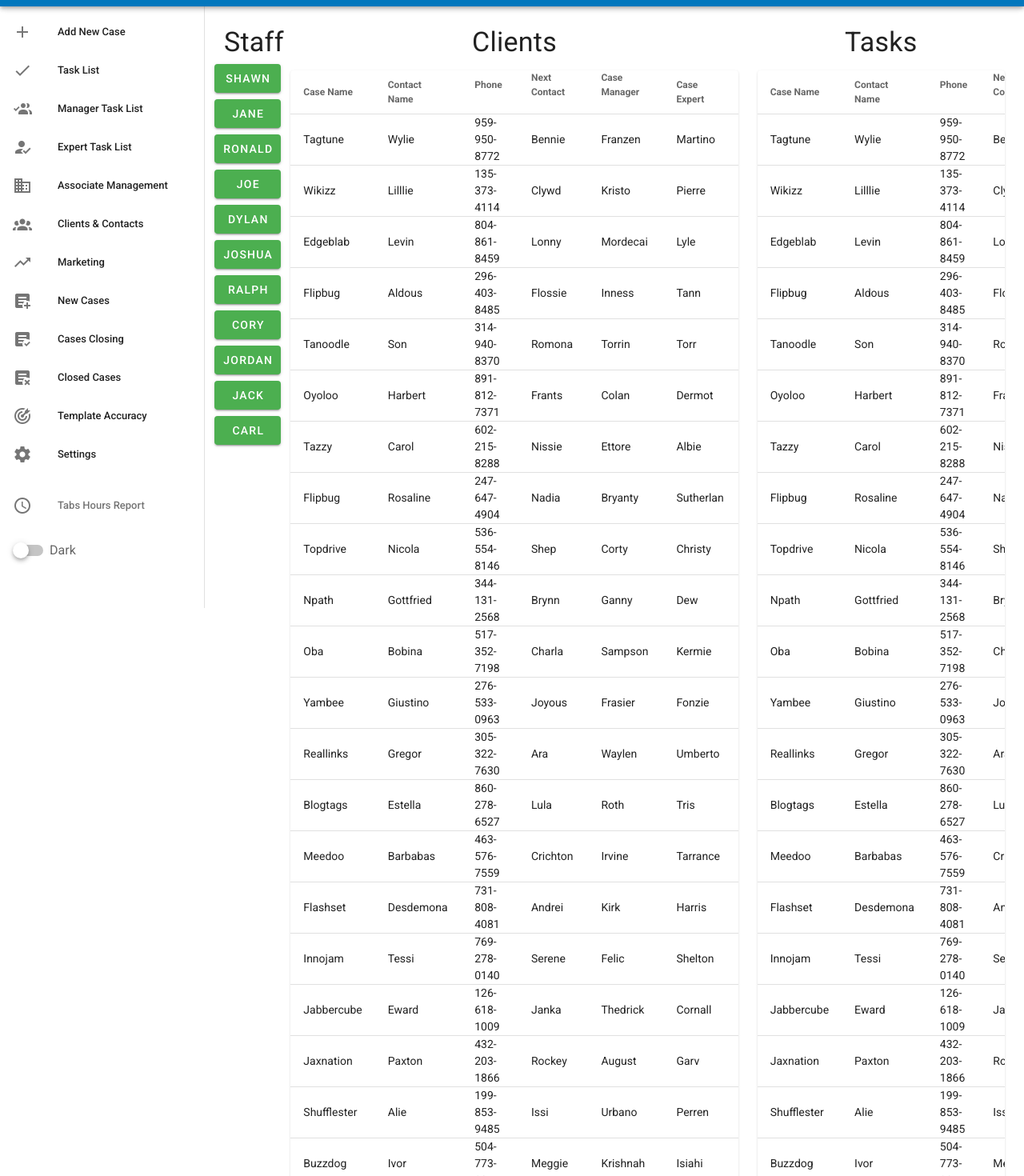
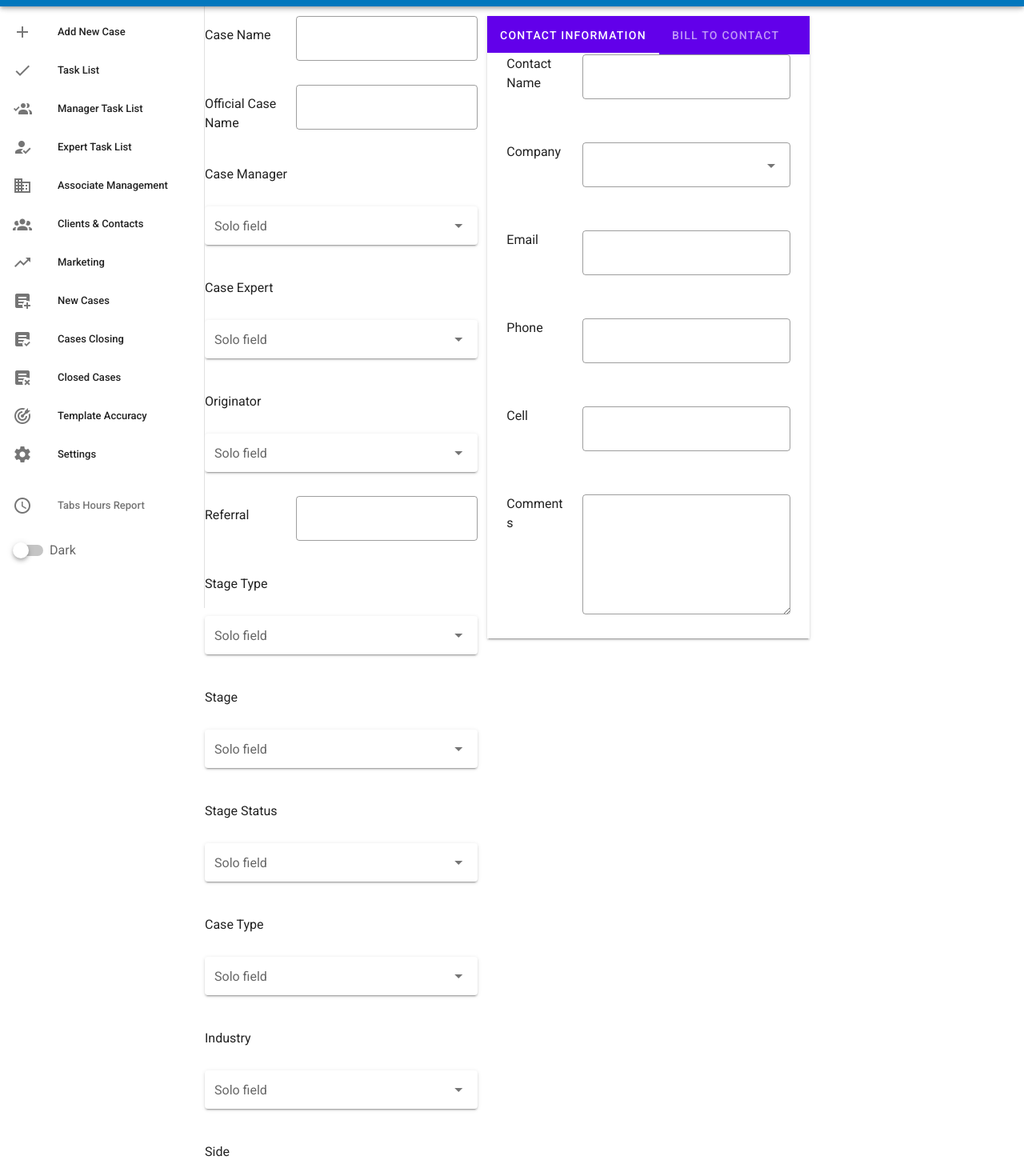
Before and after one commit to CobyYates/Alpine-CMS, a Vue app: page /client in a window 1280 px wide. Shown: the part 40-1510 px from the top of the page at 80% size. Built offline with nearby package versions, Linux system fonts and the light colour scheme.

Commit message:
added client page, working on forms, 1st/2nd columns started

```diff
--- a/package.json
+++ b/package.json
@@ -10,6 +10,7 @@
   "dependencies": {
     "core-js": "^3.6.4",
     "vue": "^2.6.11",
+    "vue-router": "^3.1.6",
     "vuetify": "^2.2.11"
   },
   "devDependencies": {
--- a/src/App.vue
+++ b/src/App.vue
@@ -76,14 +76,13 @@
 
     <v-content>
       <v-container class="fill-height mx-0" fluid>
-        <Home />
+        <router-view></router-view>
       </v-container>
     </v-content>
   </v-app>
 </template>
 
 <script>
-import Home from "./components/Home";
 
 export default {
   props: {
@@ -117,8 +116,5 @@ export default {
     //   { picture: 78, text: 'MKBHD' },
     // ],
   }),
-  components: {
-    Home
-  },
 };
 </script>
--- /dev/null
+++ b/src/components/Client.vue
@@ -0,0 +1,179 @@
+<template>
+  <v-row>
+    <v-col cols="4">
+      <v-row v-for="detail in caseDetails" :key="detail.i" class="my-0 py-0">
+        <v-col cols="4" class="px-0">
+          <p>{{ detail.name }}</p>
+        </v-col>
+        <v-text-field
+          v-if="!detail.select"
+          outlined
+          class="my-0 py-0"
+        ></v-text-field>
+        <v-select
+          v-if="detail.select"
+          :items="detail.selects"
+          label="Solo field"
+          solo
+        ></v-select>
+      </v-row>
+    </v-col>
+    <v-col cols="5">
+      <v-tabs
+        v-model="tab"
+        background-color="deep-purple accent-4"
+        class="elevation-2"
+        dark
+        :centered="centered"
+        :grow="grow"
+        :vertical="vertical"
+        :right="right"
+        :prev-icon="prevIcon ? 'mdi-arrow-left-bold-box-outline' : undefined"
+        :next-icon="nextIcon ? 'mdi-arrow-right-bold-box-outline' : undefined"
+        :icons-and-text="icons"
+      >
+        <v-tabs-slider></v-tabs-slider>
+
+        <v-tab v-for="i in tabs" :key="i" :href="`#tab-${i}`">
+          {{ i }}
+        </v-tab>
+
+        <v-tab-item v-for="test in tabs" :key="test" :value="'tab-' + test">
+          <v-card flat tile>
+            <!-- <div v-if="i === 'Contact Information'"> -->
+              <v-row v-for="item in tabForm[0]" :key="item" class="mx-3">
+                <v-col cols="3">
+                  <p>{{ item.name }}</p>
+                </v-col>
+                <v-col cols="9">
+                  <v-text-field outlined v-if="item.input"></v-text-field>
+                  <v-select v-if="item.select" outlined :items="item.items"></v-select>
+                  <v-textarea v-if="item.area" outlined></v-textarea>
+                </v-col>
+
+              </v-row>
+            <!-- </div> -->
+          </v-card>
+        </v-tab-item>
+      </v-tabs>
+    </v-col>
+    <v-col></v-col>
+  </v-row>
+</template>
+
+<script>
+export default {
+  data: () => ({
+    tab: null,
+    icons: false,
+    centered: false,
+    grow: false,
+    vertical: false,
+    prevIcon: false,
+    nextIcon: false,
+    right: false,
+    tabs: ["Contact Information", "Bill to Contact"],
+    tabForm: [
+      [
+        { name: "Contact Name", input: true, select: false, area: false, icons: false },
+        { name: "Company", input: false, select: true, area: false, icons: false, items: ["Company A", "Company B", "Company C"] },
+        { name: "Email", input: true, select: false, area: false, icons: false },
+        { name: "Phone", input: true, select: false, area: false, icons: false },
+        { name: "Cell", input: true, select: false, area: false, icons: false },
+        { name: "Comments", input: false, select: false, area: true, icons: false }
+      ],
+      [
+        { name: "Contact Name", input: true, select: false, area: false, icons: false },
+        { name: "Company", input: false, select: true, area: false, icons: false },
+        { name: "Email", input: true, select: false, area: false, icons: false },
+        { name: "Phone", input: true, select: false, area: false, icons: false },
+        { name: "Cell", input: true, select: false, area: false, icons: false },
+        { name: "Comments", input: false, select: false, area: true, icons: false }
+      ]
+    ],
+    caseManager: [
+      "Matt",
+      "Rick",
+      "Troy",
+      "Cory",
+      "Scott",
+      "Wayne",
+      "Laura",
+      "Jeffrey",
+      "Roger",
+      "James",
+      "Shawn"
+    ],
+    caseDetails: [
+      { name: "Case Name", font: "title", select: false },
+      { name: "Official Case Name", font: "title", select: false },
+      {
+        name: "Case Manager",
+        font: "subtitle-1",
+        select: true,
+        selects: ["Option 1", "Option 2", "Option 3"]
+      },
+      {
+        name: "Case Expert",
+        font: "subtitle-1",
+        select: true,
+        selects: ["Option 1", "Option 2", "Option 3"]
+      },
+      {
+        name: "Originator",
+        font: "subtitle-1",
+        select: true,
+        selects: ["Option 1", "Option 2", "Option 3"]
+      },
+      { name: "Referral", font: "subtitle-1", select: false },
+      {
+        name: "Stage Type",
+        font: "subtitle-1",
+        select: true,
+        selects: ["Option 1", "Option 2", "Option 3"]
+      },
+      {
+        name: "Stage",
+        font: "subtitle-1",
+        select: true,
+        selects: ["Option 1", "Option 2", "Option 3"]
+      },
+      {
+        name: "Stage Status",
+        font: "subtitle-1",
+        select: true,
+        selects: ["Option 1", "Option 2", "Option 3"]
+      },
+      {
+        name: "Case Type",
+        font: "subtitle-1",
+        select: true,
+        selects: ["Option 1", "Option 2", "Option 3"]
+      },
+      {
+        name: "Industry",
+        font: "subtitle-1",
+        select: true,
+        selects: ["Option 1", "Option 2", "Option 3"]
+      },
+      {
+        name: "Side",
+        font: "subtitle-1",
+        select: true,
+        selects: ["Option 1", "Option 2", "Option 3"]
+      },
+      { name: "Judge", font: "subtitle-1", select: false },
+      { name: "Auditor", font: "subtitle-1", select: false },
+      {
+        name: "State/Federal",
+        font: "subtitle-1",
+        select: true,
+        selects: ["Option 1", "Option 2", "Option 3"]
+      },
+      { name: "Opposing Expert", font: "subtitle-1", select: false }
+    ]
+  })
+};
+</script>
+
+<style></style>
--- a/src/components/Home.vue
+++ b/src/components/Home.vue
@@ -9,6 +9,7 @@
       </v-col> -->
       <v-col cols="1" class="px-3">
         <p class="display-1">Staff</p>
+        <v-btn to="/client">test</v-btn>
         <v-row v-for="staff in staffs" :key="staff.i">
           <v-btn color="success" width="100%" class="my-1">{{
             staff.name
@@ -18,23 +19,31 @@
       <v-col cols="7" class="px-3">
         <p class="display-1">Clients</p>
         <v-data-table
-          items-per-page="25"
+          dense
+          :headers="headers"
+          :items="clients"
+          item-key="name"
+          :search="search"
+          class="elevation-1"
+        >
+          <template v-slot:top>
+            <v-text-field
+              v-model="search"
+              label="Search"
+              class="mx-4"
+            ></v-text-field>
+          </template>
+        </v-data-table>
+      </v-col>
+      <v-col cols="4" class="px-3">
+        <p class="display-1">Tasks</p>
+        <v-data-table
           dense
           :headers="headers"
           :items="clients"
           item-key="name"
           class="elevation-1"
-        ></v-data-table>
-      </v-col>
-      <v-col cols="4" class="px-3">
-        <p class="display-1">Tasks</p>
-        <v-data-table
-          items-per-page="25"
-          dense
-          :headers="headers"
-          :items="clients"
-          item-key="name"
-          class="elevation-1"
+          @click:row="open"
         ></v-data-table>
       </v-col>
     </v-row>
@@ -43,9 +52,13 @@
 
 <script>
 export default {
-  name: "HelloWorld",
-
+  methods: {
+    open: function (){
+      this.$router.push('/client')
+    }
+  },
   data: () => ({
+    search: '',
     staffs: [
       { name: "Shawn" },
       { name: "Jane" },
--- a/src/main.js
+++ b/src/main.js
@@ -1,10 +1,24 @@
-import Vue from 'vue'
-import App from './App.vue'
-import vuetify from './plugins/vuetify';
+import Vue from "vue";
+import VueRouter from "vue-router";
+import App from "./App.vue";
+import vuetify from "./plugins/vuetify";
+import { routes } from "./routes";
 
-Vue.config.productionTip = false
+// import store from "./store/store";
+
+Vue.config.productionTip = false;
+Vue.use(VueRouter);
+
+const router = new VueRouter({
+  routes,
+  mode: "history",
+  scrollBehavior() {
+    return { x: 0, y: 0 };
+  }
+});
 
 new Vue({
   vuetify,
+  router: router,
   render: h => h(App)
-}).$mount('#app')
+}).$mount("#app");
--- /dev/null
+++ b/src/routes.js
@@ -0,0 +1,7 @@
+import Home from "./components/Home.vue";
+import Client from "./components/Client.vue";
+
+export const routes = [
+         { path: "", component: Home },
+         { path: "/client", component: Client },
+       ];
```
Also changed, not shown: 1 other file (tests, documents, lock files or other folders).
